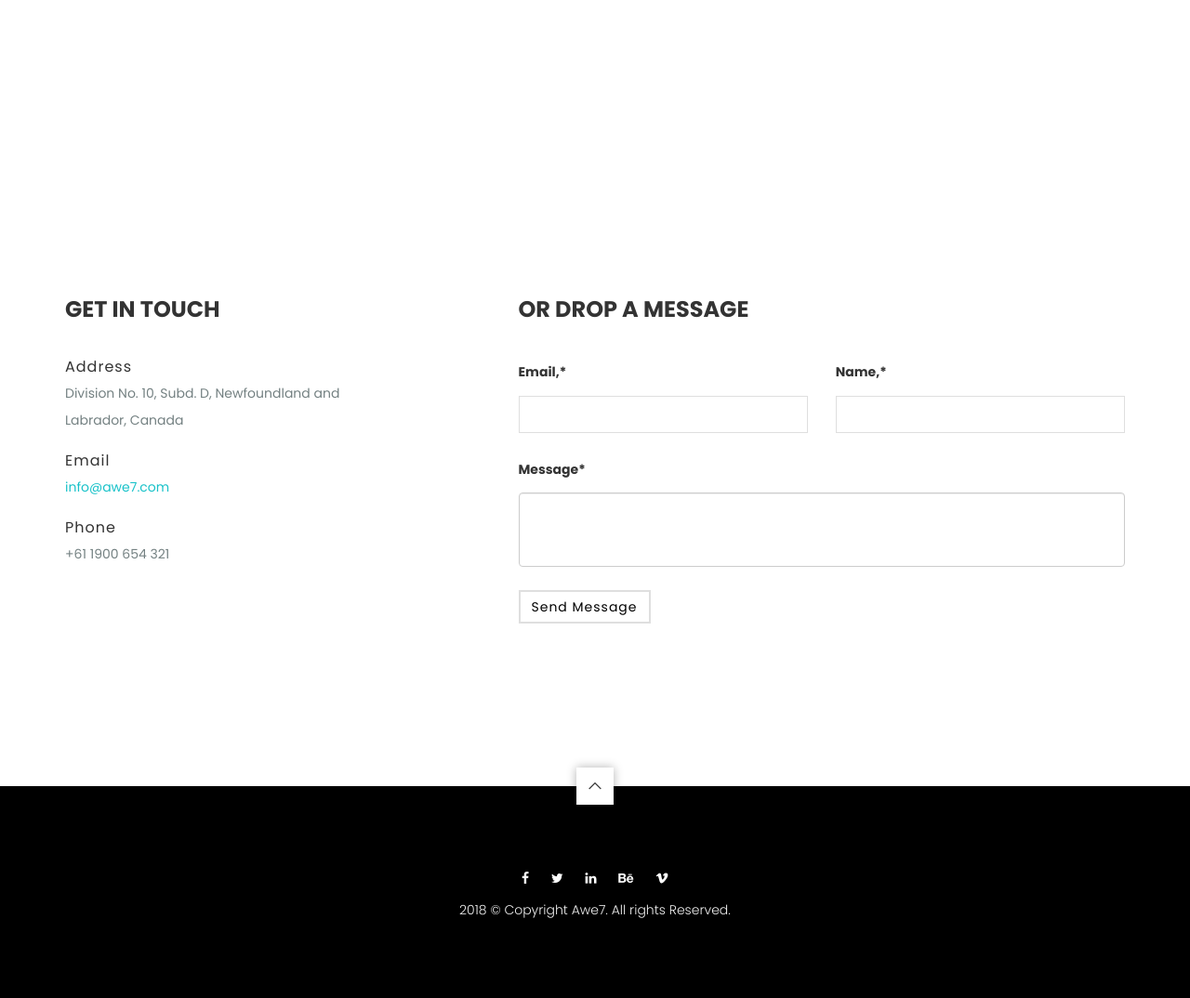
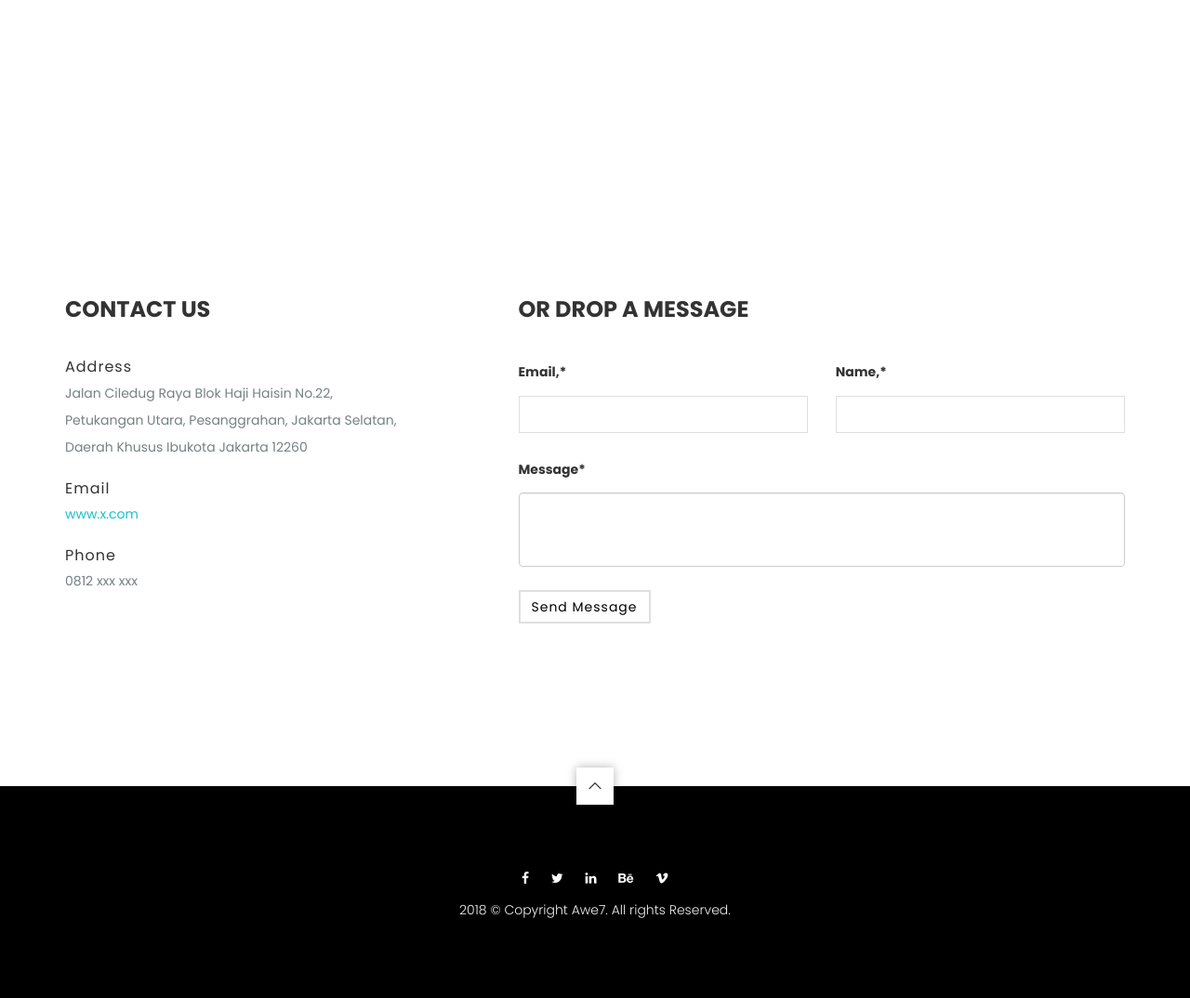
Before and after one commit to nabilahyf/SoSha, a CodeIgniter app: page /SoSha/index.php/welcome/index in a window 1280 px wide. Shown: the part 2807-3881 px from the top of the page at 93% size. Run offline with CodeIgniter, Linux system fonts and the light colour scheme; some libraries are stand-ins or nearby versions.

Commit message:
modified content 'contact'

```diff
--- a/application/views/index.php
+++ b/application/views/index.php
@@ -371,14 +371,14 @@
 
 
 				<!-- Section -->
-				<section class="md-section" id="id-5">
+				<section class="md-section" id="id-4">
 					<div class="container">
 						<div class="row">
 							<div class="col-lg-4 ">
 
 								<!-- title -->
 								<div class="title">
-									<h2 class="title__title">Get in touch</h2>
+									<h2 class="title__title">Contact Us</h2>
 								</div><!-- End / title -->
 
 								<div class="mb-40">
@@ -386,21 +386,21 @@
 									<!-- contact -->
 									<div class="contact">
 										<h3 class="contact__title">address</h3>
-										<div>Division No. 10, Subd. D, Newfoundland and Labrador, Canada</div>
+										<div>Jalan Ciledug Raya Blok Haji Haisin No.22, Petukangan Utara, Pesanggrahan, Jakarta Selatan, Daerah Khusus Ibukota Jakarta 12260</div>
 									</div><!-- End / contact -->
 
 
 									<!-- contact -->
 									<div class="contact">
 										<h3 class="contact__title">email</h3>
-										<div><a href="">info@awe7.com</a></div>
+										<div><a href="">www.x.com</a></div>
 									</div><!-- End / contact -->
 
 
 									<!-- contact -->
 									<div class="contact">
 										<h3 class="contact__title">phone</h3>
-										<div>+61 1900 654 321</div>
+										<div>0812 xxx xxx </div>
 									</div><!-- End / contact -->
 
 								</div>
```
